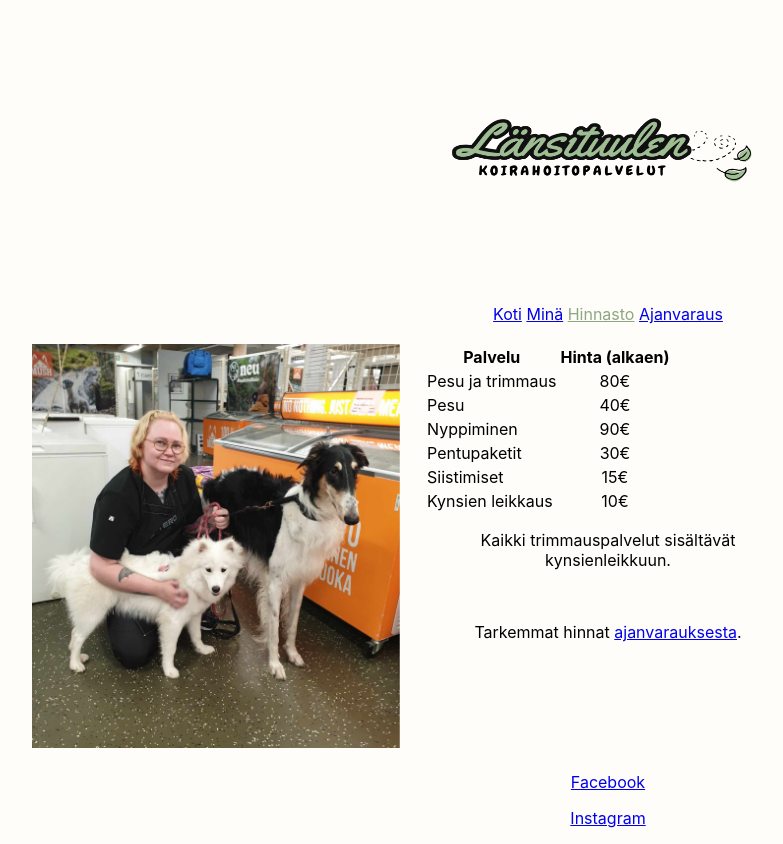
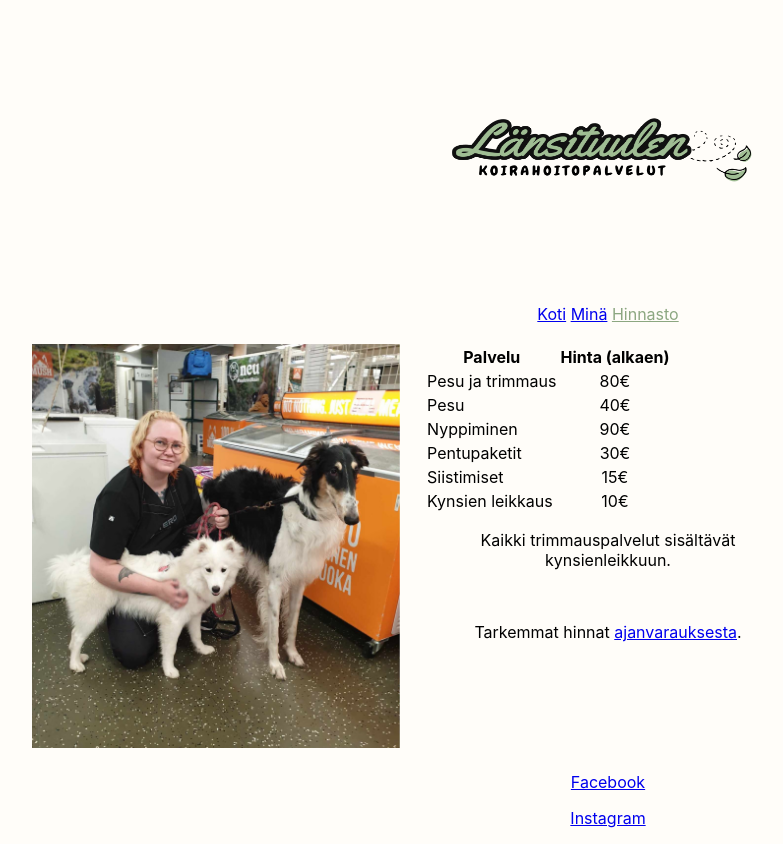
Before and after one commit to lansituulenkoirahoitopalvelut/sivu, a React (Create React App) app: page /hinnasto in a window 1280 px wide. Shown: the whole page, without its empty margins (32-815 px from the left). Built offline with nearby package versions, Linux system fonts and the light colour scheme; no server answers.

Commit message:
Update Menu.js

```diff
--- a/src/components/Menu.js
+++ b/src/components/Menu.js
@@ -53,8 +53,7 @@ function Menu() {
                 Hinnasto
             </NavLink>{" "}
 
-            <a href="https://www.varaaheti.fi/lansituulenkoirahoitopalvelut/fi/lansituulen_koirahoitopalvelut/services" target="_blank" rel="noopener noreferrer">Ajanvaraus</a>
-        </nav>
+            </nav>
 
         <Routes>
             <Route path="/" element={<Home />} />
```
